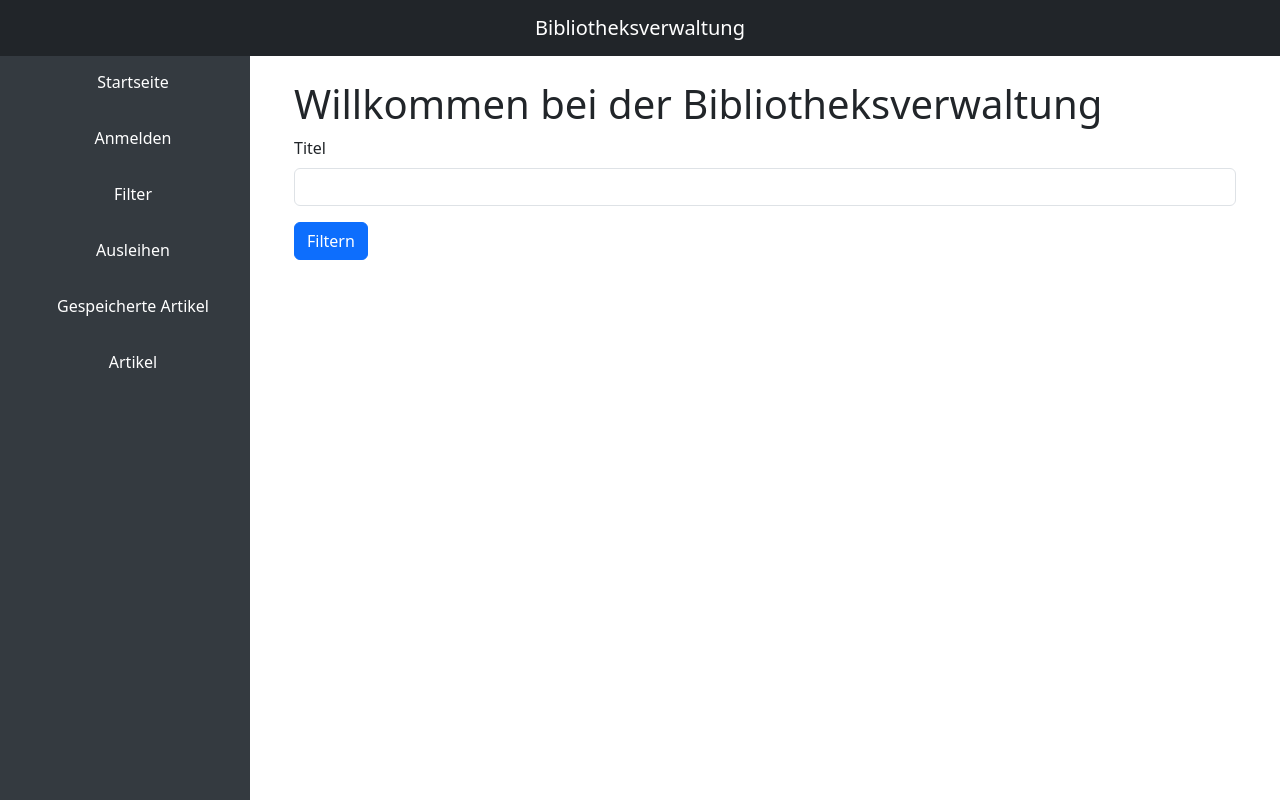
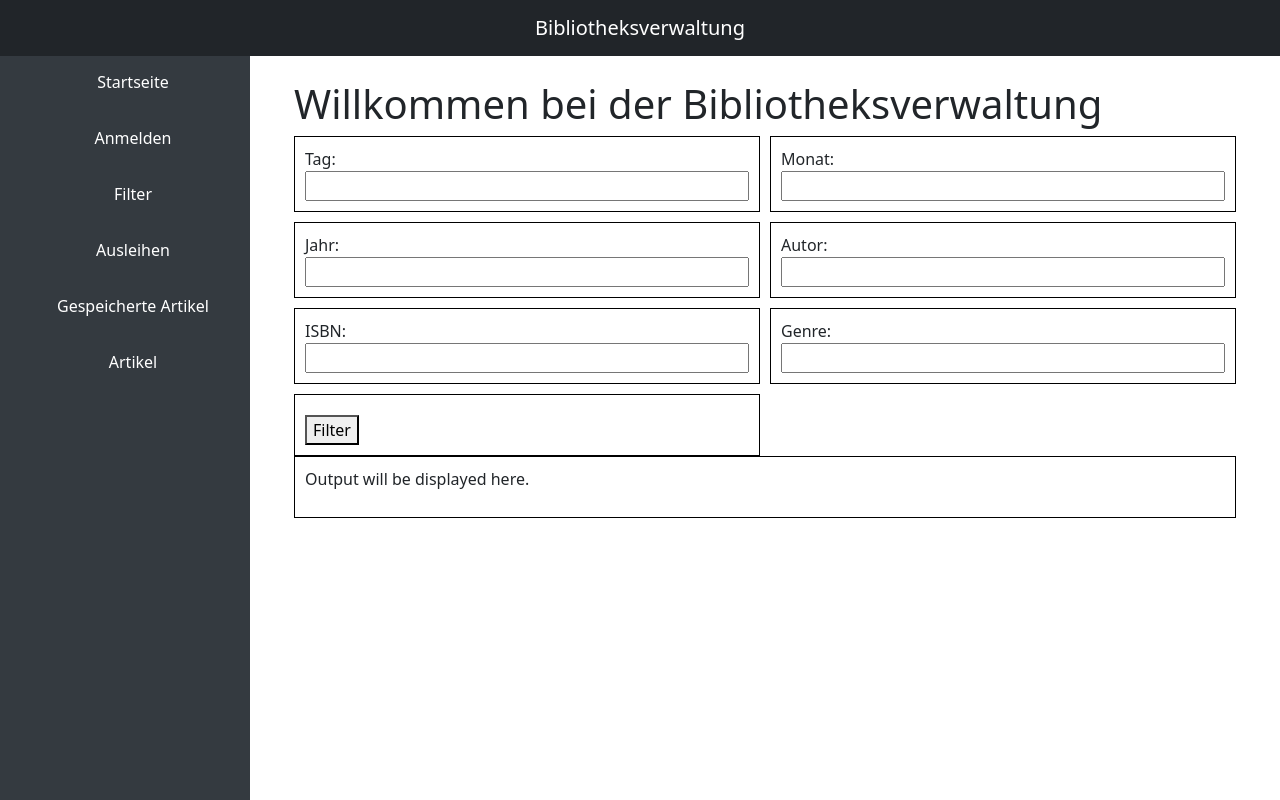
Before and after one commit to Dave200s1/Whlpf_Django_Project, a Django app: page /lib_app/ in a window 1280 px wide. Run offline with Django 5.2, Linux system fonts and the light colour scheme.

Commit message:
Filter html

```diff
--- a/bibliothek/lib_app/templates/lib_app/index.html
+++ b/bibliothek/lib_app/templates/lib_app/index.html
@@ -99,82 +99,78 @@
                 </div>
                 <button type="submit" class="btn btn-primary">Anmelden</button>
             </form>
-        </div> <!--Filter-->
-        <div id="filterForm" style="display: none;">
-            <form>
-                <div class="row mb-3">
-                    <div class="col">
-                        <label for="title" class="form-label">Titel</label>
-                        <input type="text" class="form-control" id="title">
         </div>
-                </div>
-                <div class="row mb-3">
-                    <div class="col">
-                        <label for="day" class="form-label">Tag</label>
-                        <input type="text" class="form-control" id="day">
-                    </div>
-                    <div class="col">
-                        <label for="month" class="form-label">Monat</label>
-                        <input type="text" class="form-control" id="month">
-                    </div>
-                    <div class="col">
-                        <label for="year" class="form-label">Jahr</label>
-                        <input type="text" class="form-control" id="year">
-                    </div>
-                </div>
-                <div class="row mb-3">
-                    <div class="col">
-                        <label for="genre" class="form-label">Genre</label>
-                        <input type="text" class="form-control" id="genre">
-                    </div>
-                    <div class="col">
-                        <label for="author" class="form-label">Author</label>
-                        <input type="text" class="form-control" id="author">
-                    </div>
-                </div>
-                <div class="row mb-3">
-                    <div class="col">
-                        <label for="language" class="form-label">Sprache</label>
-                        <input type="text" class="form-control" id="language">
-                    </div>
-                    <div class="col">
-                        <label for="isbn" class="form-label">ISBN Nummer</label>
-                        <input type="text" class="form-control" id="isbn">
-                    </div>
-                    <div class="col">
-                        <label for="type" class="form-label">Typ</label>
-                        <input type="text" class="form-control" id="type">
-                    </div>
-                </div>
-                <button type="submit" class="btn btn-primary">Filtern</button>
-            </form>
-        </div>
+        <!--Filter-Page   -->
+        <div class="filter">
             <style>
               .grid-container {
                 display: grid;
-                grid-template-columns: repeat(auto-fit, minmax(200px, 1fr)); /* Responsive grid layout */
-                gap: 10px; /* Spacing between grid items */
+                grid-template-columns: 1fr 1fr; /* Creates 2 equal-width columns */
+                gap: 10px; /* Adds a gap of 10 pixels between grid items */
               }
 
               .grid-item {
-                border: 1px solid #ccc;
+                border: 1px solid black;
+                padding: 10px;
+              }
+
+              .grid-item input {
+                width: 100%;
+              }
+
+              .filter-button {
+                margin-top: 10px;
+              }
+
+              .output-grid {
+                display: grid;
+                grid-template-columns: 1fr;
+                gap: 10px;
+              }
+
+              .output-box {
+                border: 1px solid black;
                 padding: 10px;
               }
             </style>
-        <div id="filterForm">
-            <form>
-                <div class="row mb-3">
-                    <div class="col">
-                        <label for="title" class="form-label">Titel</label>
-                        <input type="text" class="form-control" id="title">
+            <div class="grid-container">
+              <div class="grid-item">
+                <label for="tag">Tag:</label>
+                <input type="text" id="tag" name="tag">
               </div>
-                    <!-- Add more input fields for other form elements -->
+              <div class="grid-item">
+                <label for="monat">Monat:</label>
+                <input type="text" id="monat" name="monat">
               </div>
-                <!-- Add more rows for additional form elements -->
-                <button type="submit" class="btn btn-primary">Filtern</button>
-            </form>
+              <div class="grid-item">
+                <label for="jahr">Jahr:</label>
+                <input type="text" id="jahr" name="jahr">
+              </div>
+              <div class="grid-item">
+                <label for="autor">Autor:</label>
+                <input type="text" id="autor" name="autor">
+              </div>
+              <div class="grid-item">
+                <label for="isbn">ISBN:</label>
+                <input type="text" id="isbn" name="isbn">
+              </div>
+              <div class="grid-item">
+                <label for="genre">Genre:</label>
+                <input type="text" id="genre" name="genre">
+              </div>
+              <div class="grid-item" colspan="2">
+                <button class="filter-button" type="button">Filter</button>
+              </div>
+            </div>
+            <div class="output-grid">
+              <div class="output-box">
+                <p>Output will be displayed here.</p>
+              </div>
+            </div>
           </div>
 
+
+        <!--Filter Ende-->
         <div class="grid-container" id="movieGrid">
             <!-- Movie data will be dynamically populated here -->
         </div>
@@ -227,6 +223,8 @@
                     </tr>
                 </thead>
                 <tbody>
+
+
 
                     <!-- Hier werden die Artikel aus der SQLite-Datenbank eingefügt -->
                 </tbody>
```
Lines whose indentation alone changed are shown as unchanged.
